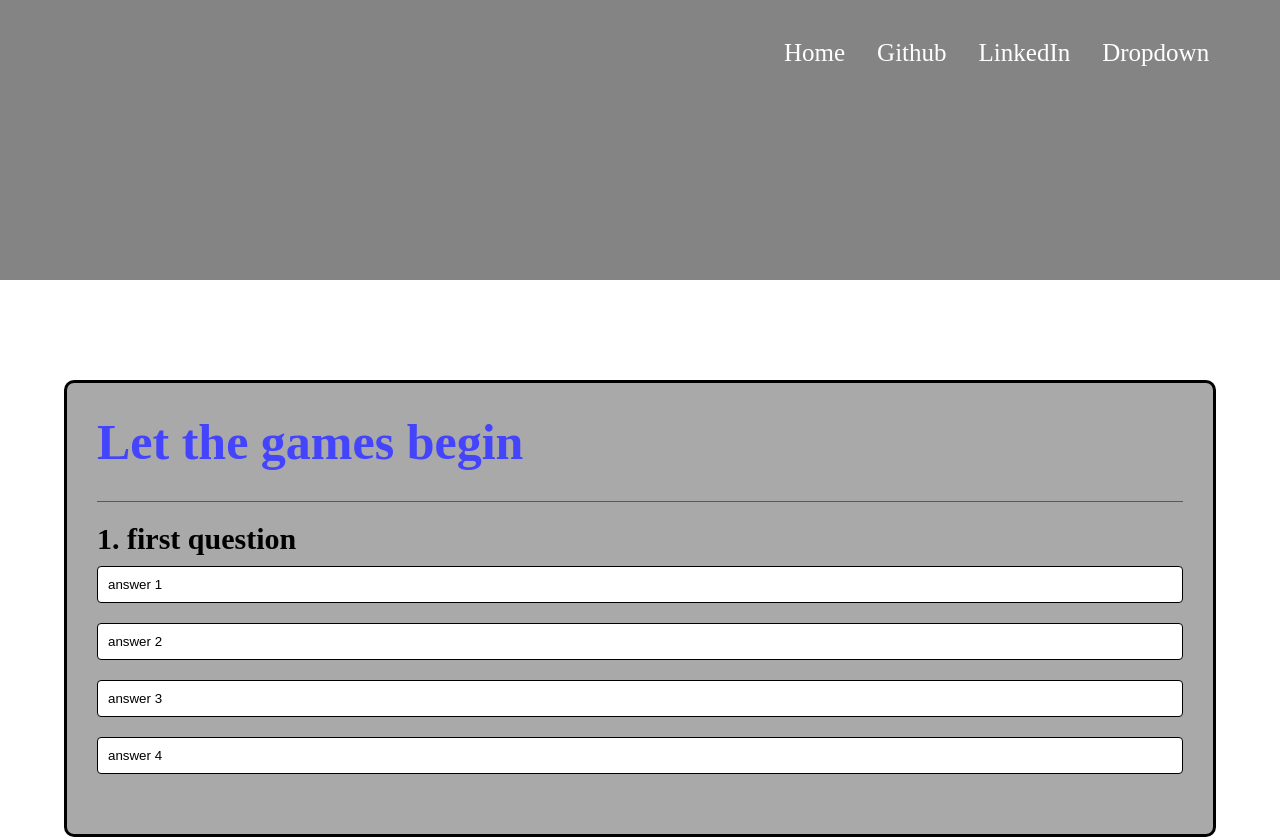
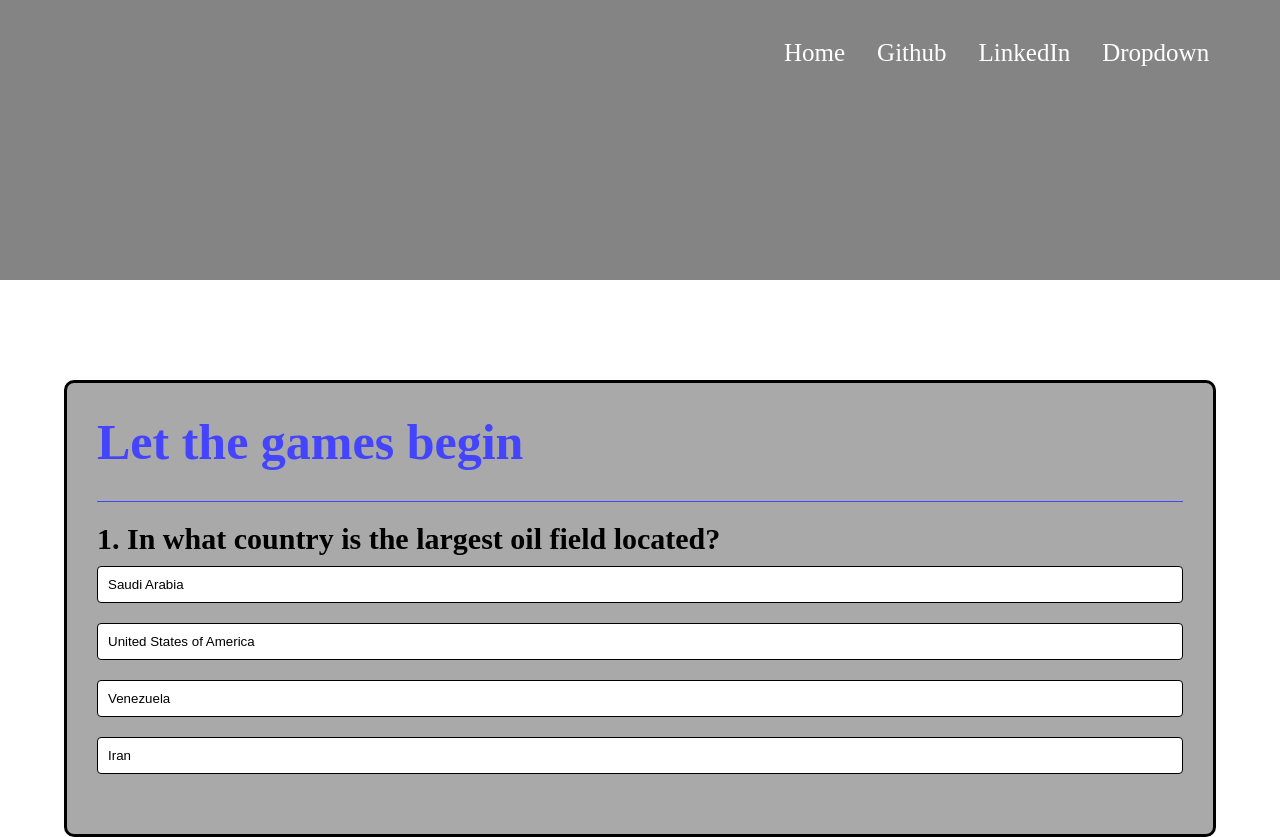
Before and after one commit to JhonJSC182/Jhon_Salazar, a website built with webpack: page quiz.html in a window 1280 px wide. Built offline with nearby package versions, Linux system fonts and the light colour scheme; some icons are missing.

Commit message:
add questions to the quiz

```diff
--- a/page/quiz.js
+++ b/page/quiz.js
@@ -1,40 +1,40 @@
 const questions = [
     {
-        question: "first question",
+        question: "In what country is the largest oil field located?",
         answers: [
-            {text: "answer 1", correct: false},
-            {text: "answer 2", correct: true},
-            {text: "answer 3", correct: false},
-            {text: "answer 4", correct: false},
+            {text: "Saudi Arabia", correct: true},
+            {text: "United States of America", correct: false},
+            {text: "Venezuela", correct: false},
+            {text: "Iran", correct: false},
         ]
     },
 
     {
-        question: "first question",
+        question: "What is palladium named after?",
         answers: [
-            {text: "answer 1", correct: false},
-            {text: "answer 2", correct: true},
-            {text: "answer 3", correct: false},
-            {text: "answer 4", correct: false},
+            {text: "Astronomer William Palladium", correct: false},
+            {text: "Your pal ladium", correct: false},
+            {text: "From Pallas, the second-largest asteroid in the asteroid belt", correct: true},
+            {text: "The ancient Greek goddess Pallas Athena", correct: false},
         ]
     },
 
     {
-        question: "first question",
+        question: "Factors that determine cattle prices",
         answers: [
-            {text: "answer 1", correct: false},
-            {text: "answer 2", correct: true},
-            {text: "answer 3", correct: false},
-            {text: "answer 4", correct: false},
+            {text: "How hungry people are divided by the amount of cattles plus the cost of production", correct: false},
+            {text: "Feed prices, goverment regulations, the increase/decrease in turism for that specific country", correct: false},
+            {text: "Feed prices, gas prices and sweat equity", correct: false},
+            {text: "Feed prices, weather, global demand for beef, substitution and energy prices", correct: true},
         ]
     },
     {
-        question: "first question",
+        question: "When were soybeans first brought to North America",
         answers: [
-            {text: "answer 1", correct: false},
-            {text: "answer 2", correct: true},
-            {text: "answer 3", correct: false},
-            {text: "answer 4", correct: false},
+            {text: "During the Civil war", correct: false},
+            {text: "Early in the 19th century", correct: true},
+            {text: "They were already here and indians loved it", correct: false},
+            {text: "When soy sauce came out", correct: false},
         ]
     }
 ];
@@ -62,8 +62,8 @@ function showQuestion() {
     currentQuestion.answers.forEach(answer => {
         const button = document.createElement("button");
         button.innerHTML = answer.text;
-        button.classList.add("btn");
-        answerButtons.appendChild(button);
+        button.classList.add("btn"); //classList adds an element
+        answerButtons.appendChild(button); //puttig the button created to each one of the questions
         if(answer.correct) {
             button.dataset.correct = answer.correct;
         }
```
Also changed, not shown: energy.html (+2 -1 lines), grains.html (+2 -1 lines), index.html (+12 -11 lines), livestock.html (+3 -2 lines), metals.html (+3 -2 lines).
